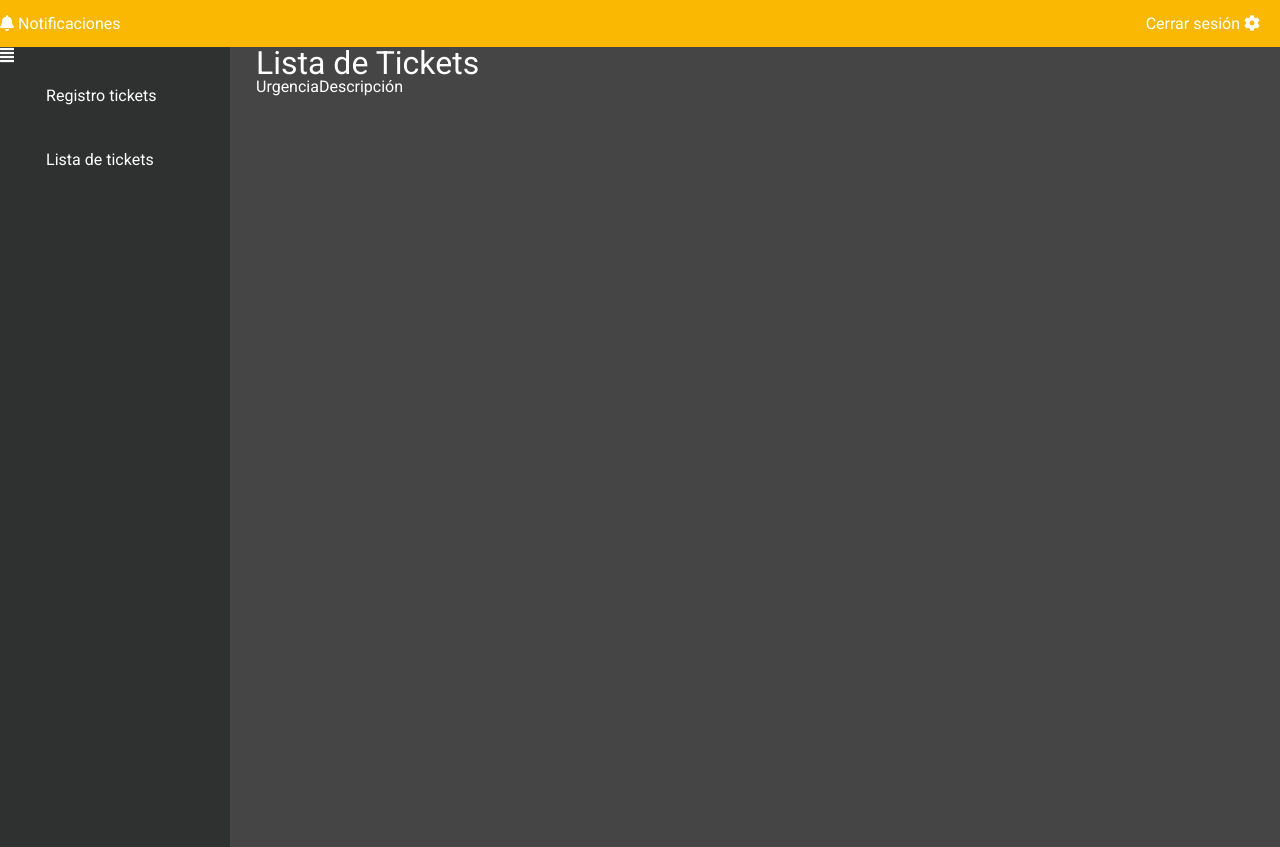
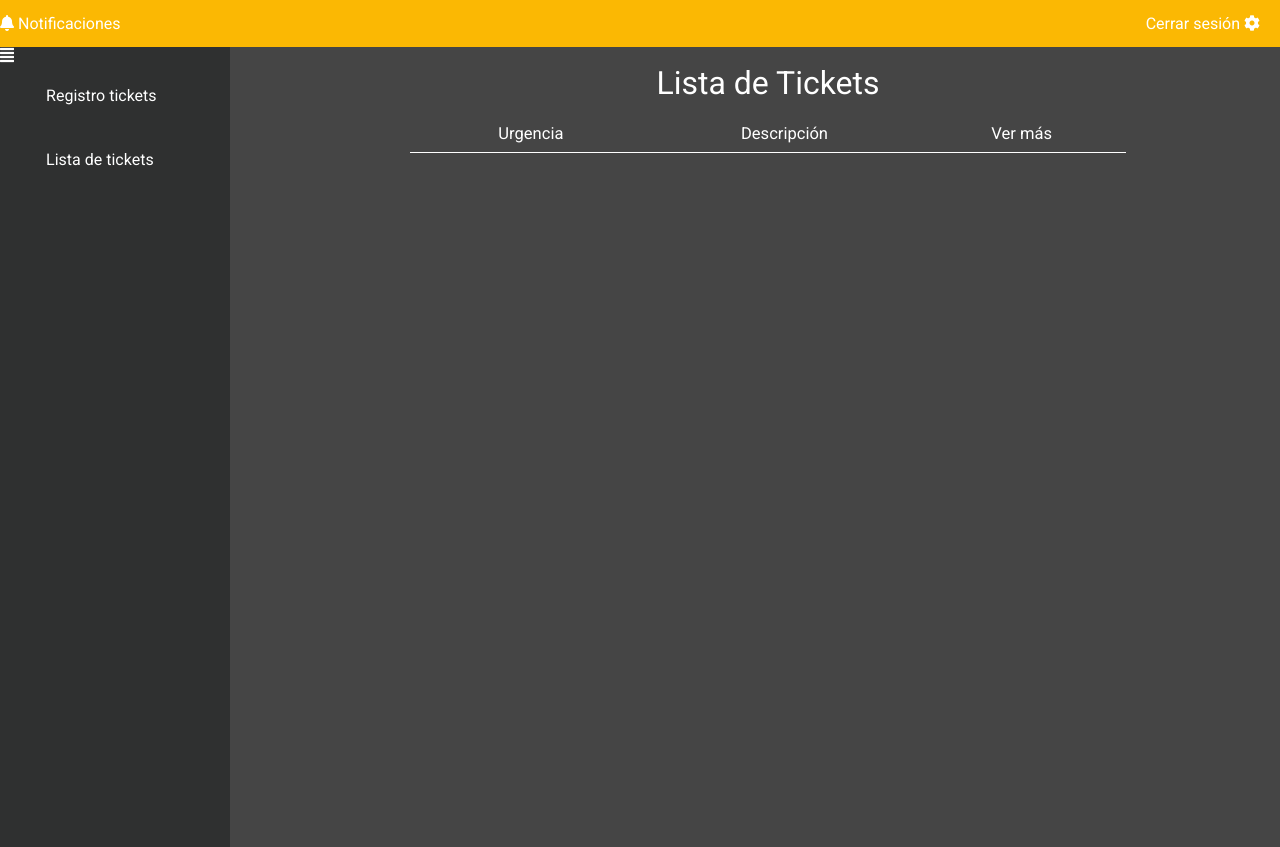
Before and after one commit to IRamses07/Proyecto1, a website: page public/listarTickets.html in a window 1280 px wide. Drawn offline with Linux system fonts and the light colour scheme; no server answers.

Commit message:
lista tickets
cambios y estilos

```diff
--- a/public/css/registrarTicket.css
+++ b/public/css/registrarTicket.css
@@ -84,3 +84,33 @@ input[type=”file”]#imgPantallazoError {
     textarea::-webkit-input-placeholder {
          font-family: 'Roboto', sans-serif, "HelveticaNeue-Light", "Helvetica Neue Light", "Helvetica Neue", Helvetica, Arial;
         }
+
+
+/* Estilos del Listar */
+
+#listaTickets {
+    width: 70%;
+    margin: 0 auto;
+}
+
+.tblTicketAdmin {
+    width: 100%;
+    margin: 0 auto;
+}
+
+h1 {
+    text-align: center;
+    margin: 20px auto;
+}
+
+th , td {
+    width: 3%;
+    height: 26px;
+    border-bottom: 1px solid #fff;
+    padding-top: 7px;
+}
+
+th {
+    font-weight: 500;
+    font-size: 1.035em;
+}
--- a/public/js/Ticket/controladorListarTicket.js
+++ b/public/js/Ticket/controladorListarTicket.js
@@ -13,11 +13,11 @@ function listarTicketsAdmin (){
 
     for(let i = 0; i < nTamanno; i++){
 
-        if(tickets[i][0] == nombre ){}
+        // if(tickets[i][0] == nombre ){}
         let fila = tbody.insertRow();
         // let codigo = fila.insertCell();
         let urgencia = fila.insertCell();
-        let descripción = fila.insertCell();
+        let descripcion = fila.insertCell();
         let verMas = fila.insertCell();
 
         let boton = document.createElement("input");
@@ -28,8 +28,20 @@ function listarTicketsAdmin (){
         // boton.appendChild(nombreBoton);
 
         urgencia.innerHTML = tickets[i]['urgencia'];
-        descripción.innerHTML = tickets[i]['descripcion'];
+        descripcion.innerHTML = tickets[i]['descripcion'];
         verMas.innerHTML = boton;
+
+        //         for (let j = 0; j < canColumns; j++) {
+//           var celda = fila.insertCell(j);
+//           celda.innerHTML = listaCuerposCelestes[i][j];
+//         }
+
+//         botonEditar.addEventListener('click', mostrarDatosParaActuralizarPlanetas);
+
+//         celdaBotones.appendChild(botonEditar);
+//         fila.appendChild(celdaBotones);
+//         tbody.appendChild(fila);
+
     }
 };
 // lo logramos
--- a/public/listarTickets.html
+++ b/public/listarTickets.html
@@ -39,12 +39,12 @@
             <main id="content">
                 <section id="listaTickets">
                     <h1>Lista de Tickets</h1>
-                    <table id="tblTicketAdmin">
+                    <table class="tblTicketAdmin">
                         <thead>
                             <!-- <th>Código de Proyecto</th> -->
                             <th>Urgencia</th>
                             <th>Descripción</th>
-                            <!-- <th>Ver más</th> -->
+                            <th>Ver más</th>
                         </thead>
                         <tbody>
 
```
